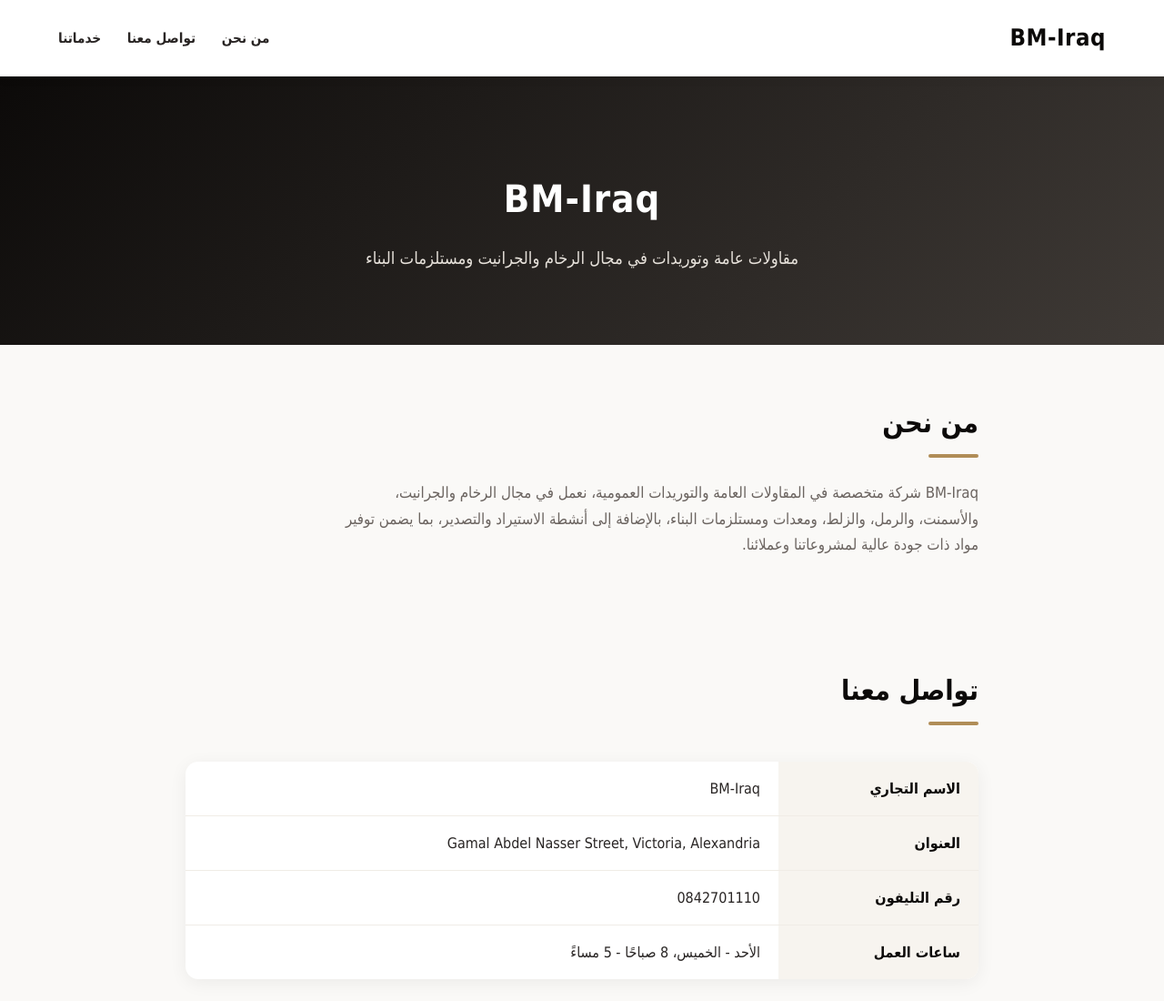
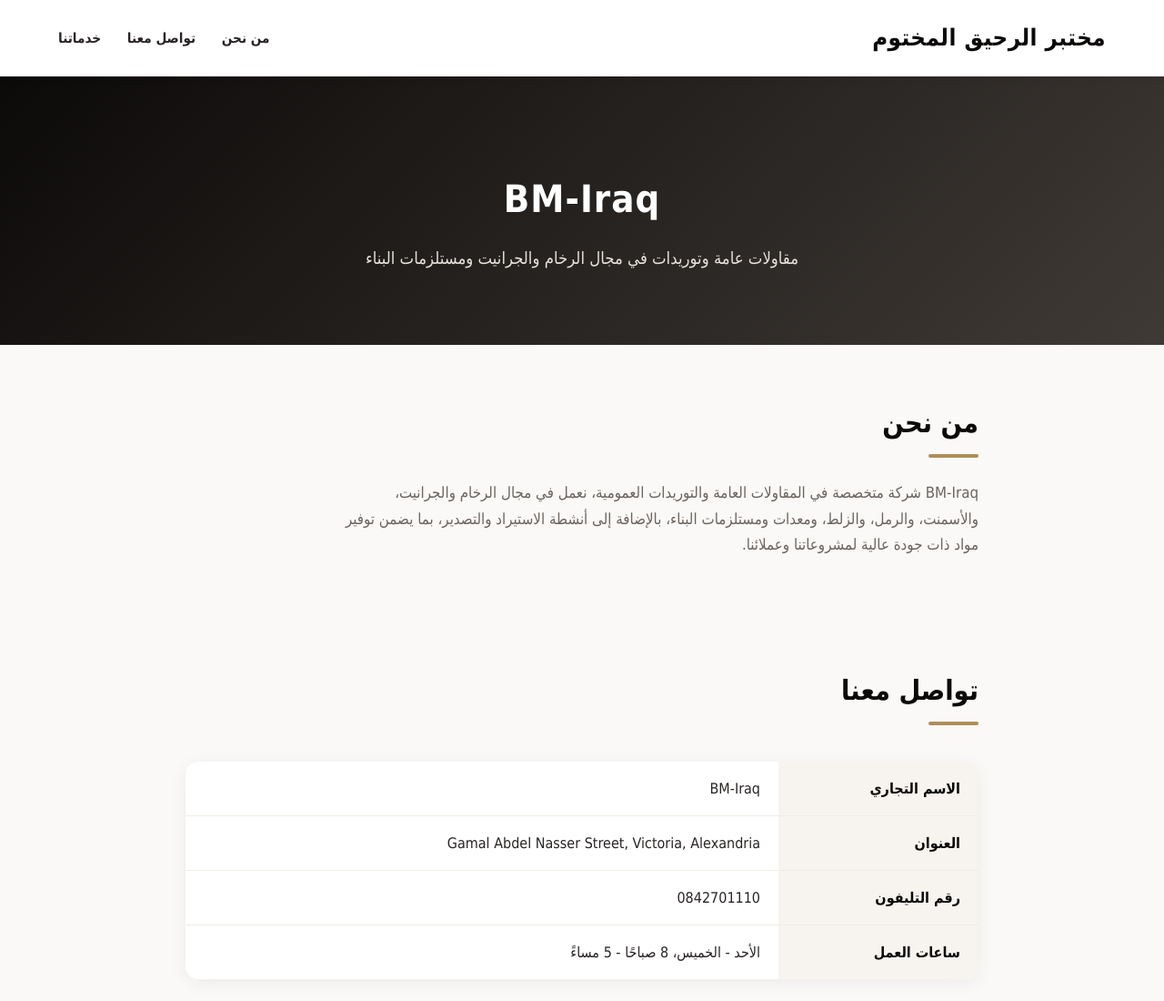
Before and after one commit to BM-Iraq/BM-Iraq.github.io, a plain HTML site: page index.html in a window 1280 px wide. Shown: the top 1100 px of the page at 91% size. Drawn offline with Linux system fonts and the light colour scheme.

Commit message:
Update logo text to Arabic

```diff
--- a/index.html
+++ b/index.html
@@ -157,7 +157,7 @@
 <body>
 
 <header>
-  <div class="logo">BM-Iraq</span></div>
+  <div class="logo">مختبر الرحيق المختوم</span></div>
   <nav>
     <a href="#about">من نحن</a>
     <a href="#contact">تواصل معنا</a>
```
